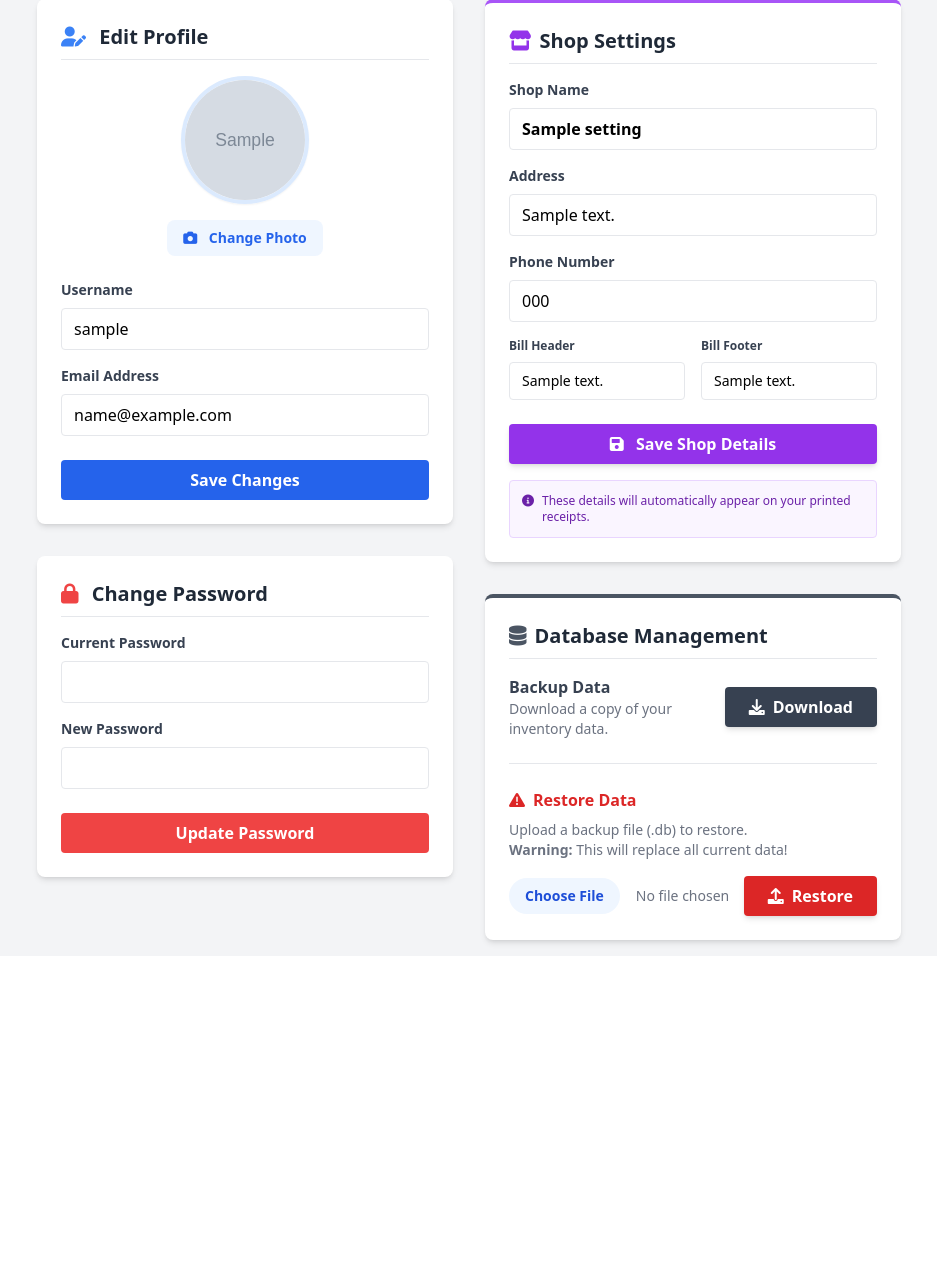
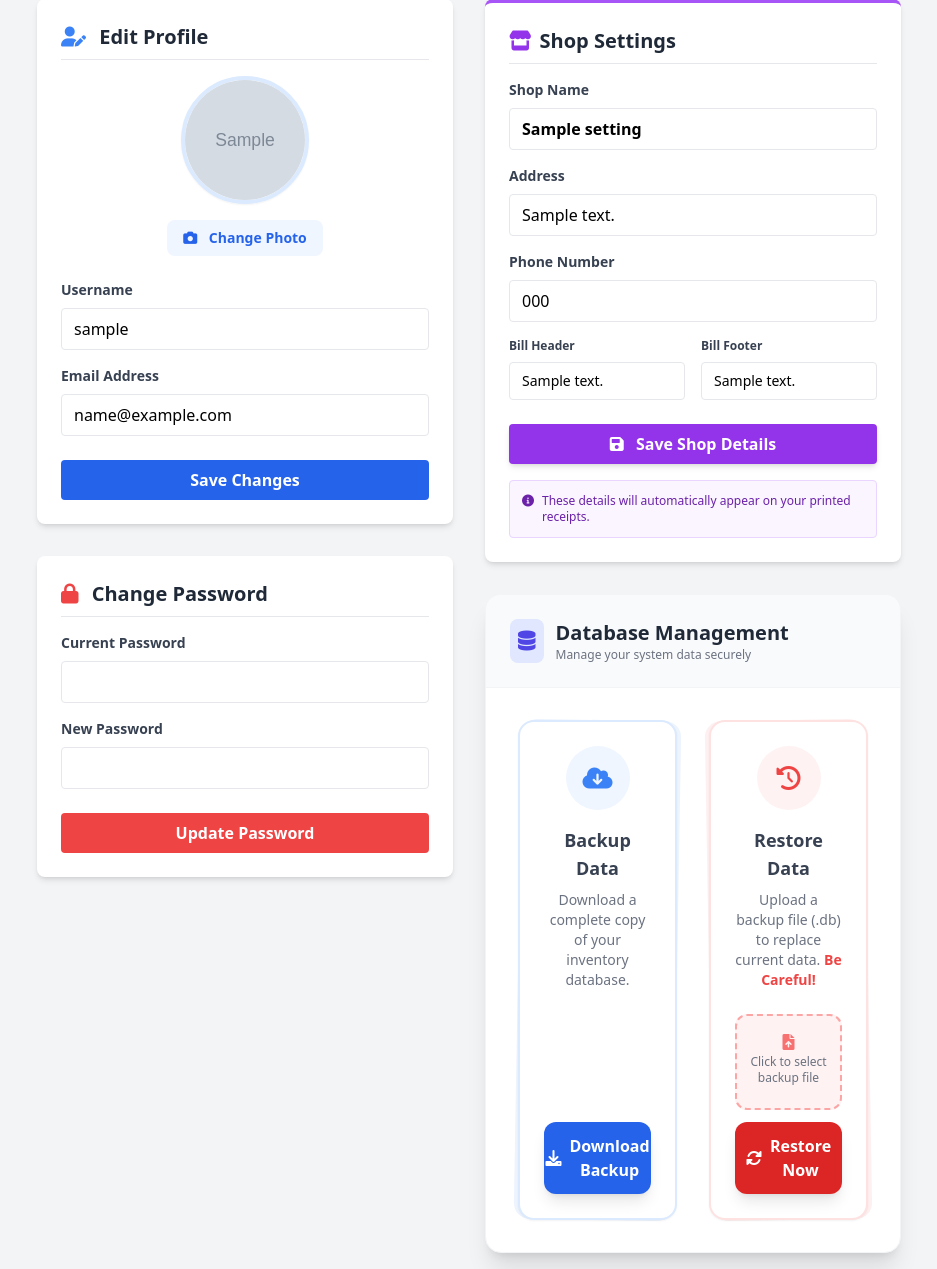
Before and after one commit to HeshithDashan/inventory-saas, a Flask app: page /settings in a window 1280 px wide. Shown: the part 125-1394 px from the top of the page, without its empty margins (171-1108 px from the left). Before the commit the page ends 1074 px from the top, so only its background shows below. Run offline with Flask 3, Linux system fonts and the light colour scheme; a user stored in the database is signed in; tables that the repository leaves empty hold one stand-in row (values such as "Sample post"); grey boxes marked "Sample" are stand-in pictures; some libraries are stand-ins or nearby versions.

Commit message:
Update settings.html

```diff
--- a/templates/settings.html
+++ b/templates/settings.html
@@ -158,47 +158,72 @@
                     </div>
                 </div>
 
-                <div class="bg-white p-6 rounded-lg shadow-md border-t-4 border-gray-600">
-                    <h2 class="text-xl font-bold mb-4 text-gray-800 border-b pb-2 flex items-center gap-2">
-                        <i class="fas fa-database text-gray-600"></i> Database Management
-                    </h2>
-
-                    <div class="flex justify-between items-center mb-6 pb-6 border-b border-gray-200">
+                <div class="bg-white rounded-2xl shadow-xl overflow-hidden border border-gray-100 mt-8">
+                    <div class="p-6 bg-gray-50 border-b border-gray-100 flex items-center gap-3">
+                        <div class="p-2 bg-indigo-100 rounded-lg text-indigo-600">
+                            <i class="fas fa-database text-xl"></i>
+                        </div>
                         <div>
-                            <p class="text-gray-700 font-bold">Backup Data</p>
-                            <p class="text-sm text-gray-500">Download a copy of your inventory data.</p>
+                            <h2 class="text-xl font-bold text-gray-800">Database Management</h2>
+                            <p class="text-xs text-gray-500 font-medium">Manage your system data securely</p>
                         </div>
-                        <a href="/backup" class="bg-gray-700 hover:bg-gray-800 text-white font-bold py-2 px-6 rounded shadow-md transition flex items-center gap-2">
-                            <i class="fas fa-download"></i> Download
-                        </a>
                     </div>
 
-                    <div>
-                        <p class="text-gray-700 font-bold mb-2 text-red-600 flex items-center gap-2">
-                            <i class="fas fa-exclamation-triangle"></i> Restore Data
-                        </p>
-                        <p class="text-sm text-gray-500 mb-4">Upload a backup file (.db) to restore. <br><b>Warning:</b> This will replace all current data!</p>
+                    <div class="p-8 grid grid-cols-1 md:grid-cols-2 gap-8">
 
-                        <form action="/restore" method="POST" enctype="multipart/form-data" class="flex gap-2 items-center" id="restoreForm">
-                            <input type="file" name="backup_file" accept=".db" required
-                                class="block w-full text-sm text-gray-500 file:mr-4 file:py-2 file:px-4 file:rounded-full file:border-0 file:text-sm file:font-semibold file:bg-blue-50 file:text-blue-700 hover:file:bg-blue-100 cursor-pointer">
+                        <div class="relative group">
+                            <div class="absolute inset-0 bg-blue-100 rounded-2xl transform rotate-1 transition-transform group-hover:rotate-2 opacity-50"></div>
+                            <div class="relative bg-white border-2 border-blue-100 p-6 rounded-2xl shadow-sm hover:shadow-md transition-all h-full flex flex-col items-center text-center">
+                                <div class="h-16 w-16 bg-blue-50 rounded-full flex items-center justify-center mb-4 text-blue-500 text-2xl group-hover:scale-110 transition-transform">
+                                    <i class="fas fa-cloud-download-alt"></i>
+                                </div>
+                                <h3 class="text-lg font-bold text-gray-700 mb-2">Backup Data</h3>
+                                <p class="text-sm text-gray-500 mb-6">Download a complete copy of your inventory database.</p>
 
-                            <button type="button" onclick="confirmRestore()"
-                                class="bg-red-600 hover:bg-red-700 text-white font-bold py-2 px-6 rounded shadow-md transition flex items-center gap-2 whitespace-nowrap">
-                                <i class="fas fa-upload"></i> Restore
-                            </button>
-                        </form>
+                                <a href="/backup" class="mt-auto w-full py-3 px-6 bg-blue-600 hover:bg-blue-700 text-white font-bold rounded-xl shadow-lg hover:shadow-blue-500/30 transition-all flex items-center justify-center gap-2 transform active:scale-95">
+                                    <i class="fas fa-download"></i> Download Backup
+                                </a>
+                            </div>
+                        </div>
+
+                        <div class="relative group">
+                            <div class="absolute inset-0 bg-red-100 rounded-2xl transform -rotate-1 transition-transform group-hover:-rotate-2 opacity-50"></div>
+                            <div class="relative bg-white border-2 border-red-100 p-6 rounded-2xl shadow-sm hover:shadow-md transition-all h-full flex flex-col items-center text-center">
+                                <div class="h-16 w-16 bg-red-50 rounded-full flex items-center justify-center mb-4 text-red-500 text-2xl group-hover:scale-110 transition-transform">
+                                    <i class="fas fa-history"></i>
+                                </div>
+                                <h3 class="text-lg font-bold text-gray-700 mb-2">Restore Data</h3>
+                                <p class="text-sm text-gray-500 mb-6">Upload a backup file (.db) to replace current data. <span class="text-red-500 font-bold">Be Careful!</span></p>
+
+                                <form action="/restore" method="POST" enctype="multipart/form-data" id="restoreForm" class="w-full mt-auto">
+                                    <div class="relative mb-3">
+                                        <input type="file" name="backup_file" id="file-upload" accept=".db" class="hidden" onchange="updateFileName()">
+                                        <label for="file-upload" class="cursor-pointer flex flex-col items-center justify-center w-full h-24 border-2 border-dashed border-red-300 rounded-xl bg-red-50 hover:bg-red-100 transition-colors">
+                                            <div class="flex flex-col items-center justify-center pt-2 pb-3">
+                                                <i class="fas fa-file-upload text-red-400 mb-1"></i>
+                                                <p class="text-xs text-gray-500" id="file-name-display">Click to select backup file</p>
+                                            </div>
+                                        </label>
+                                    </div>
+
+                                    <button type="button" onclick="confirmRestore()" class="w-full py-3 px-6 bg-red-600 hover:bg-red-700 text-white font-bold rounded-xl shadow-lg hover:shadow-red-500/30 transition-all flex items-center justify-center gap-2 transform active:scale-95">
+                                        <i class="fas fa-sync-alt"></i> Restore Now
+                                    </button>
+                                </form>
+                            </div>
+                        </div>
+
                     </div>
                 </div>
-            </div>
+                </div>
             {% endif %}
 
         </div>
     </div>
 
     <script>
-
-window.setTimeout(function () {
+        // Flash message hiding logic
+        window.setTimeout(function () {
             const flashMsg = document.getElementById('flash-message');
             if (flashMsg) {
                 flashMsg.style.opacity = '0';
@@ -206,6 +231,7 @@ window.setTimeout(function () {
             }
         }, 3000);
 
+        // SweetAlert2 Restore logic
         function confirmRestore() {
             Swal.fire({
                 title: 'Are you sure?',
@@ -218,10 +244,22 @@ window.setTimeout(function () {
                 cancelButtonText: 'Cancel'
             }).then((result) => {
                 if (result.isConfirmed) {
-
                     document.getElementById('restoreForm').submit();
                 }
             })
+        }
+
+        // New function to update file name when selected
+        function updateFileName() {
+            const input = document.getElementById('file-upload');
+            const display = document.getElementById('file-name-display');
+
+            if (input.files && input.files.length > 0) {
+                display.textContent = input.files[0].name;
+                display.classList.add("text-gray-800", "font-bold");
+            } else {
+                display.textContent = "Click to select backup file";
+            }
         }
     </script>
 
```
